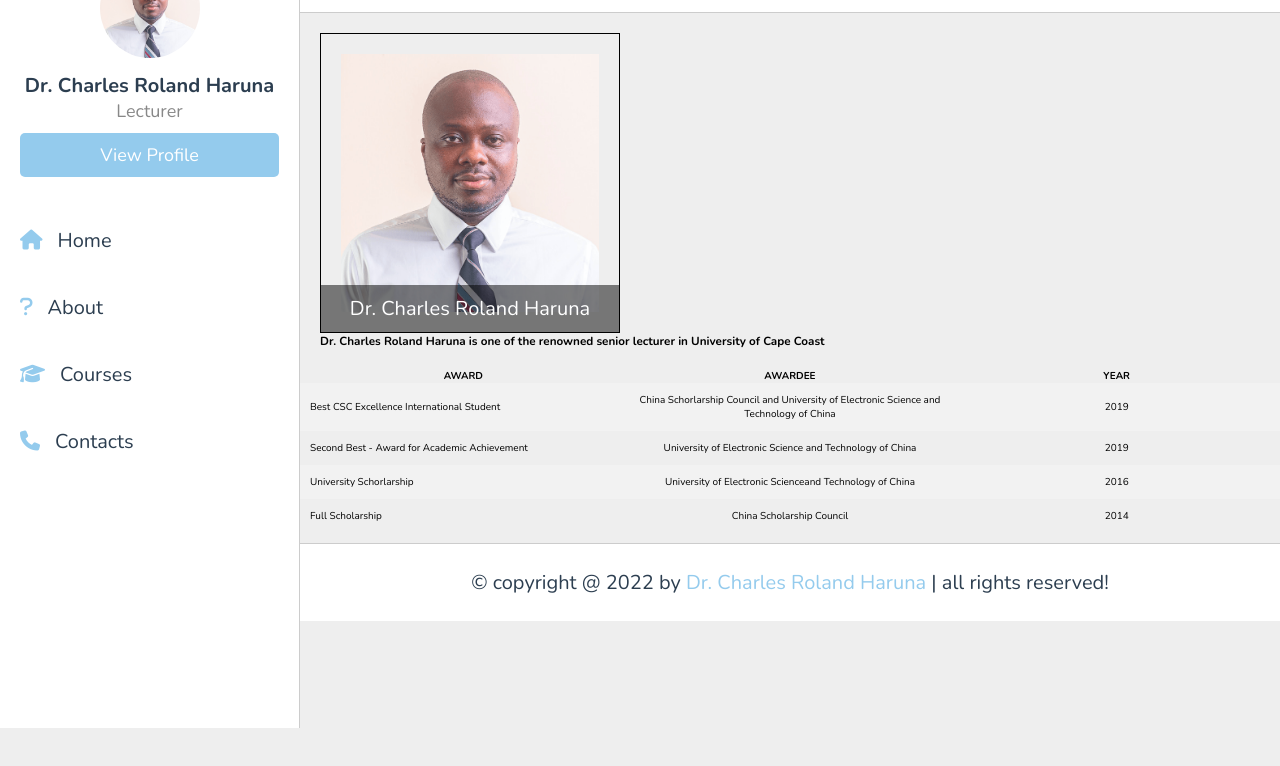
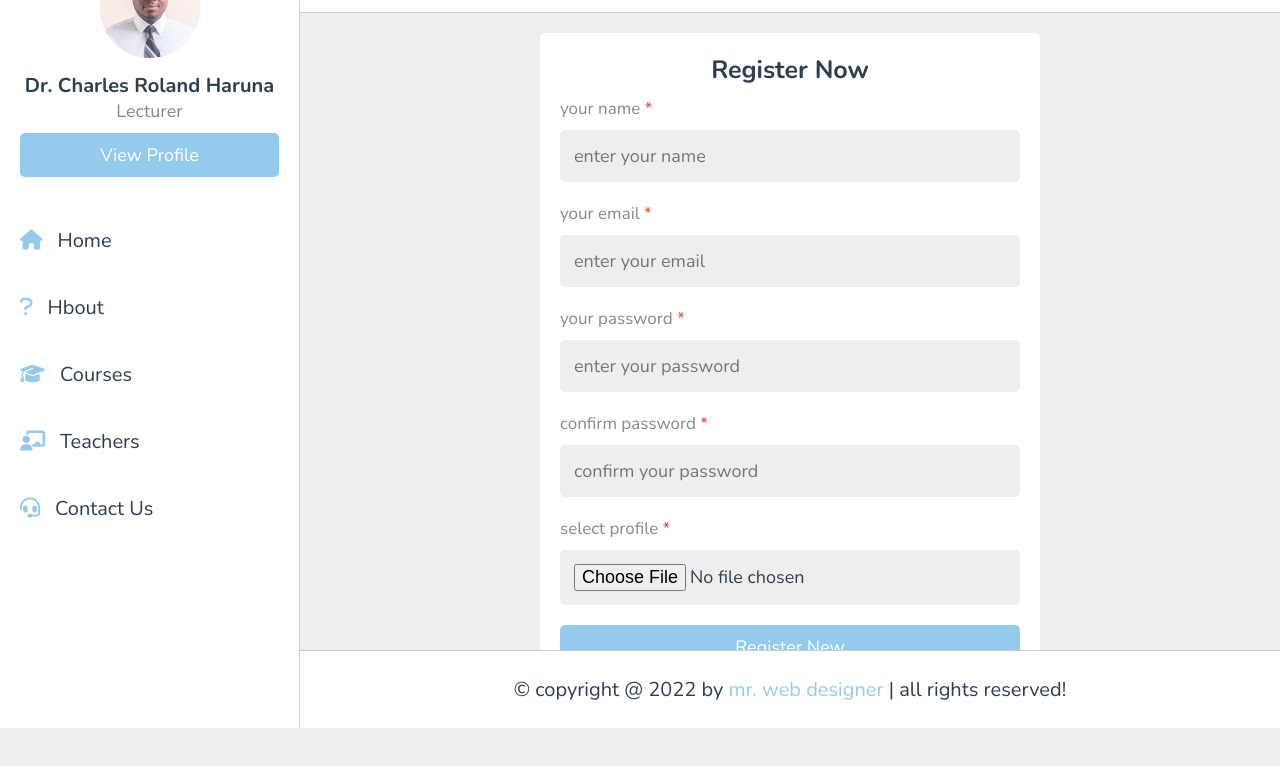
Before and after one commit to Michael-Johnson1/group13portfolio, a plain HTML site: page index.html in a window 1280 px wide. Shown: the part 72-838 px from the top of the page. Before the commit the page ends 800 px from the top, so only its background shows below. Drawn offline with nearby package versions, Linux system fonts and the light colour scheme.

Commit message:
Add files via upload

```diff
--- a/index.html
+++ b/index.html
@@ -12,51 +12,9 @@
 
    <!-- custom css file link  -->
    <link rel="stylesheet" href="style.css">
-         <style>
-         .image-container {
-            width: 300px;
-            height: 300px;
-            padding: 20px;
-            border: 1px solid black;
-            position: relative;
-         }
-
-         .image-container img {
-            width: 100%;
-            height: 100%;
-            object-fit: cover;
-         }
-
-         .caption {
-            position: absolute;
-            bottom: 0;
-            left: 0;
-            right: 0;
-            padding: 10px;
-            background-color: rgba(0, 0, 0, 0.5);
-            color: white;
-            font-size: 20px;
-            text-align: center;
-         }
-      table {
-         border-collapse: collapse;
-         width: 100%;
-         table-layout: fixed;
-      }
-      td {
-         padding: 10px;
-         text-align: center;
-      }
-      td:first-child {
-         text-align: left;
-      }
-      tr:nth-child(even) {
-         background-color: #f2f2f2;
-      }
-   </style>
 
 </head>
-<body class="">
+<body>
 
 <header class="header">
 
@@ -78,9 +36,9 @@
 
       <div class="profile">
          <img src="Images/webtech.png" class="image" alt="">
-         <h3 class="name">Dr. Charles Rola
-         <a href="profile.html" class="btnd Haruna</h3>
-         <p class="role">Lecturer</p>n">view profile</a>
+         <h3 class="name">Dr. Charles Roland Haruna</h3>
+         <p class="role">Lecturer</p>
+         <a href="profile.html" class="btn">view profile</a>
          <div class="flex-btn">
             <a href="login.html" class="option-btn">login</a>
             <a href="register.html" class="option-btn">register</a>
@@ -104,81 +62,44 @@
       <a href="profile.html" class="btn">view profile</a>
    </div>
 
+
    <nav class="navbar">
       <a href="home.html"><i class="fas fa-home"></i><span>Home</span></a>
-      <a href="about.html"><i class="fas fa-question"></i><span>About</span></a>
+      <a href="about.html"><i class="fas fa-question"></i><span>Hbout</span></a>
       <a href="courses.html"><i class="fas fa-graduation-cap"></i><span>Courses</span></a>
-      <a href="contact.html"><i class="fas fa-phone"></i><span>Contacts</span></a>
+      <a href="teachers.html"><i class="fas fa-chalkboard-user"></i><span>Teachers</span></a>
+      <a href="contact.html"><i class="fas fa-headset"></i><span>Contact Us</span></a>
    </nav>
 
 </div>
 
+<section class="form-container">
 
-
+   <form action="" method="post" enctype="multipart/form-data">
+      <h3>register now</h3>
+      <p>your name <span>*</span></p>
+      <input type="text" name="name" placeholder="enter your name" required maxlength="50" class="box">
+      <p>your email <span>*</span></p>
+      <input type="email" name="email" placeholder="enter your email" required maxlength="50" class="box">
+      <p>your password <span>*</span></p>
+      <input type="password" name="pass" placeholder="enter your password" required maxlength="20" class="box">
+      <p>confirm password <span>*</span></p>
+      <input type="password" name="c_pass" placeholder="confirm your password" required maxlength="20" class="box">
+      <p>select profile <span>*</span></p>
+      <input type="file" accept="image/*" required class="box">
+      <input type="submit" value="register new" name="submit" class="btn">
+   </form>
 
 </section>
-
-
-
-      <section>
-         <div class="image-container">
-         <img src="Images/webtech.png" alt="Image">
-         <div class="caption">Dr. Charles Roland Haruna</div>
-      </div>
-
-         <h3>
-             Dr. Charles Roland Haruna is one of the renowned senior lecturer in University of Cape Coast
-         </h3>
-
-
-</section>
- <table>
-      <tr>
-         <th>AWARD</th>
-         <th>AWARDEE</th>
-         <th>YEAR</th>
-      </tr>
-      <tr>
-         <td>Best CSC Excellence International Student</td>
-         <td>China Schorlarship Council and University of Electronic Science and Technology of China</td>
-         <td>2019</td>
-      </tr>
-      <tr>
-         <td>Second Best - Award for Academic Achievement</td>
-         <td>University of Electronic Science and Technology of China</td>
-         <td>2019</td>
-      </tr>
-        <tr>
-            <td>University Schorlarship</td>
-            <td>University of Electronic Scienceand Technology of China</td>
-            <td>2016</td>
-        </tr>
-        <tr>
-            <td>Full Scholarship</td>
-            <td>China Scholarship Council</td>
-            <td>2014</td>
-        </tr>
-   </table>
-
-
-
-
-
-
-
-
-
-
-
-
-
-
-
 <footer class="footer">
 
-   &copy; copyright @ 2022 by <span>Dr. Charles Roland Haruna</span> | all rights reserved!
+   &copy; copyright @ 2022 by <span>mr. web designer</span> | all rights reserved!
 
 </footer>
 
+<!-- custom js file link  -->
+<script src="js/script.js"></script>
+
+
 </body>
 </html>
```
